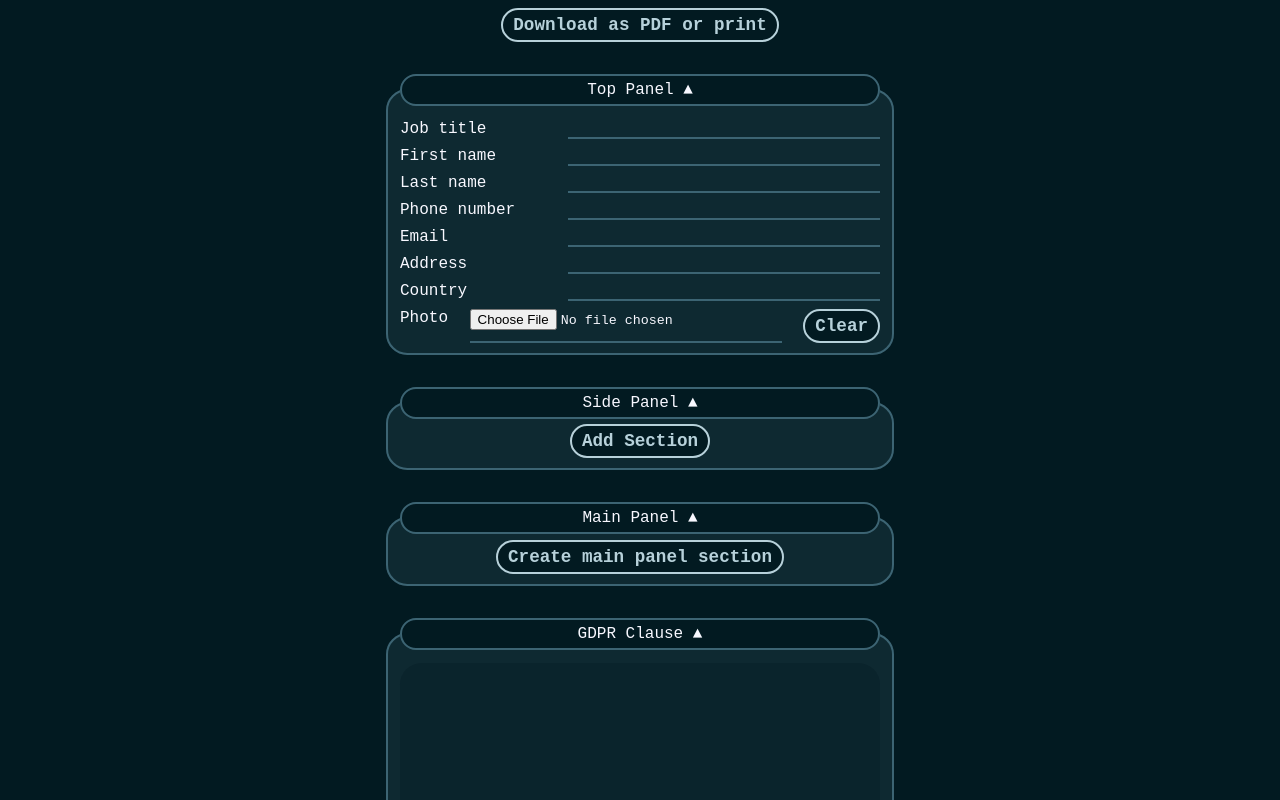
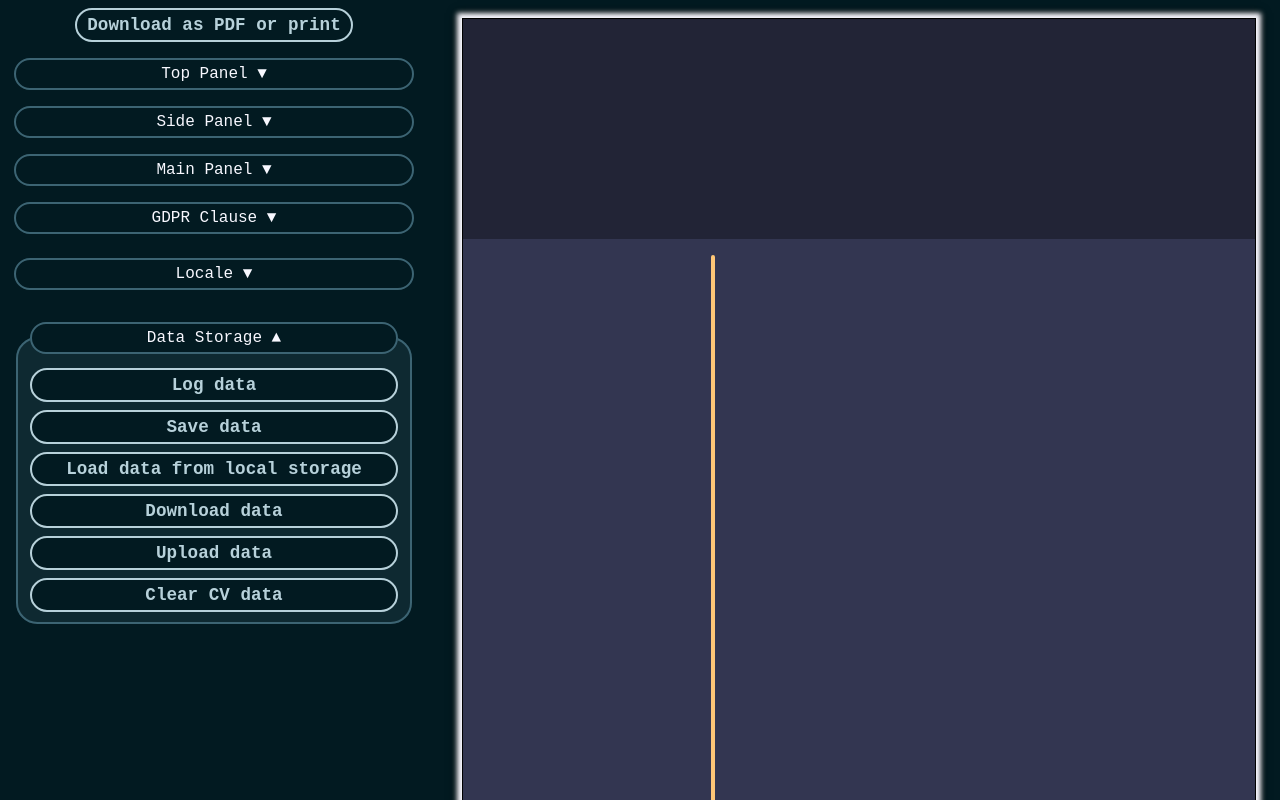
Before and after one commit to Anastazy6/React-Course, a React (Vite) app in the folder CVCreator/: page / in a window 1280 px wide. Shown: the top 800 px of the page. Built offline with nearby package versions, Linux system fonts and the light colour scheme.

Commit message:
Change some styles, idk

```diff
--- a/CVCreator/src/Components/CVForm/Shared/Management.jsx
+++ b/CVCreator/src/Components/CVForm/Shared/Management.jsx
@@ -32,6 +32,9 @@ export default function StandardSectionManagemenent ({
     <SectionManagemenent
       title={ title }
     >
+      <div
+        className='section-management management-buttons'
+      >
         <Add
           onClick={ handleAddItem }
           wrapper={ SVG_WRAPPER   }
@@ -43,7 +46,7 @@ export default function StandardSectionManagemenent ({
           handleMoveDown={ handleMoveDown      }
           handleDelete  ={ handleDeleteSection }
         />
-
+      </div>
     </SectionManagemenent>
   );
 }
@@ -52,32 +55,32 @@ export default function StandardSectionManagemenent ({
 export function ItemManagement ({
   handleMoveDown,
   handleMoveUp,
-  handleDelete
+  handleDelete,
 }) {
 
   return (
+    <div
+      className='item-management management-buttons'
+    >
       <BasicManagement
-      className     ='item-management'
         label         ="item"
         handleMoveUp  ={ handleMoveUp   }
         handleMoveDown={ handleMoveDown }
         handleDelete  ={ handleDelete   }
       />
+    </div>
   );
 }
 
 
 function BasicManagement({
-  className,
   label,
   handleMoveUp,
   handleMoveDown,
   handleDelete
 }) {
   return (
-    <div
-      className={ className }
-    >
+    <>
       <Up
         onClick={ handleMoveUp }
         wrapper={ SVG_WRAPPER  }
@@ -93,6 +96,6 @@ function BasicManagement({
         wrapper={ SVG_WRAPPER  }
         title  ={`Delete ${ label }` }
       />
-    </div>
+    </>
   )
 }
--- a/CVCreator/src/Components/CVForm/ToggleableFieldset.jsx
+++ b/CVCreator/src/Components/CVForm/ToggleableFieldset.jsx
@@ -1,13 +1,22 @@
-export default function ToggleableFieldset ({ children, legend, id=null }) {
+/**
+ *
+ * @param {String}  legend    Works as the fieldset's title, displayed on the fake
+ *   button made of a legend element
+ * @param {*}       id        HTML id for the fieldset; Optional, null by default
+ * @param {Boolean} collapsed Indicates whether the fieldset is initially collapsed,
+ *   has no effect post generation; Optional and true by default
+ * @returns {React.Component}
+ */
+export default function ToggleableFieldset ({ children, legend, id=null, collapsed=true }) {
   function toggleFieldset (e) {
     e.stopPropagation();
-    console.log(e.target);
+
     return e.target.parentElement.classList.toggle('closed-fieldset');
   }
 
   return (
     <fieldset
-      className="toggleable-fieldset"
+      className={`toggleable-fieldset ${collapsed ? 'closed-fieldset' : '' }`}
       id={ id }
     >
       <legend
--- a/CVCreator/src/Storage/Controls.jsx
+++ b/CVCreator/src/Storage/Controls.jsx
@@ -7,8 +7,9 @@ export default function StorageControls () {
 
   return (
     <ToggleableFieldset
-      legend="Data Storage"
-      id    ="storage-buttons"
+      legend   ="Data Storage"
+      id       ="storage-buttons"
+      collapsed={ false }
     >
       <Buttons.LogDataButton />
       <Buttons.SaveButton />
--- a/CVCreator/src/styles/includes/CVForm/cvform.scss
+++ b/CVCreator/src/styles/includes/CVForm/cvform.scss
@@ -1,20 +1,24 @@
 @import "../variables.scss";
-//@import "../animations.scss";
 @import "./fieldset.scss";
 @import "./form-controls.scss";
 
 
 #cv-form {
-//  min-width: 25rem;
-  width: clamp(25rem, 100%, 35rem);
-  //border: 1px solid $lleuad-lawn;
+  width: 100%;
+  //min-width: 20rem;
+  display: flex;
+  flex-grow: 1;
+
 }
 
 #user-input-zone {
+  min-width: 15rem;
+  max-width: 35rem;
+  flex-grow: 1;
   display: flex;
   justify-content: flex-start;
   flex-direction: column;
-  align-items: center;
+  align-items: stretch;
 }
 
 .side-item-form {
@@ -47,18 +51,6 @@
     }
   }
 }
-
-
-// legend {
-//   display: block;
-//   background-color: $lleuad-newydd;
-//   border-radius: 100px;
-//   border: 2px solid $lleuad;
-//   width: 100%;
-//   text-align: center;
-//   padding: 5px 10px;
-//   margin-top: 1rem;
-// }
 
 
 .break-line-label {
@@ -154,13 +146,16 @@ button {
     text-align: center;
   }
 
+
+}
+
 .management-buttons {
   display: flex;
   justify-content: center;
+  flex-direction: row;
   gap: 1rem;
 
   .simple-svg-wrapper {
     margin: 0;
   }
 }
-}
--- a/CVCreator/src/styles/includes/CVForm/fieldset.scss
+++ b/CVCreator/src/styles/includes/CVForm/fieldset.scss
@@ -8,7 +8,7 @@
   border: 2px solid $lleuad;
   border-radius: 21.37px;
   margin-top: 2rem;
-
+  width: 100%;
   &:hover {
     border-color: $lleuad-lawn;
   }
@@ -26,7 +26,12 @@
   }
 }
 
+legend {
+  width: 100%;
+}
+
 fieldset {
+  width: 100%;
   border: none;
   display: flex;
   flex-direction: column;
--- a/CVCreator/src/styles/includes/Preview/preview.scss
+++ b/CVCreator/src/styles/includes/Preview/preview.scss
@@ -5,7 +5,8 @@
   display: flex;
   flex-wrap: wrap;
   flex-direction: column;
-
+  flex: 0 0 auto;
+  margin: 10px;
 }
 
 @media screen {
```
Lines whose indentation alone changed are shown as unchanged.
